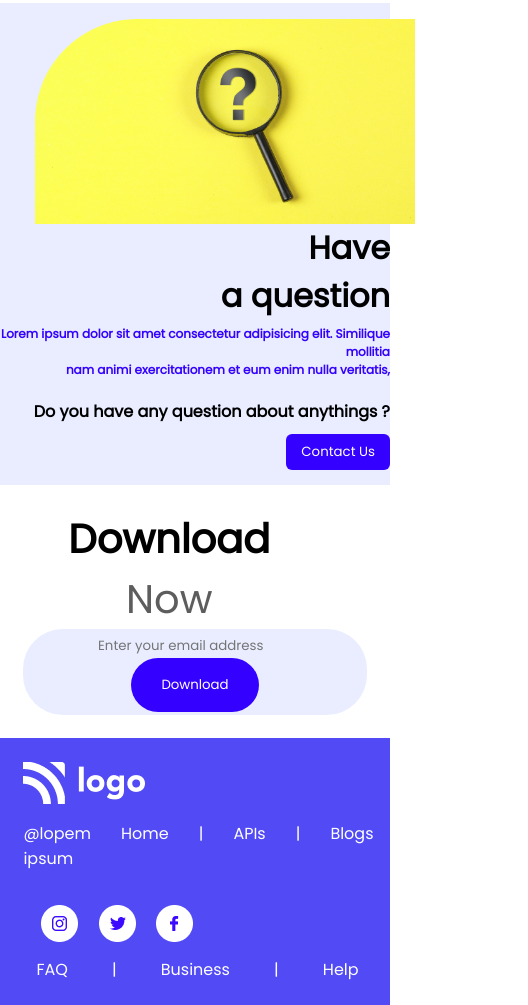
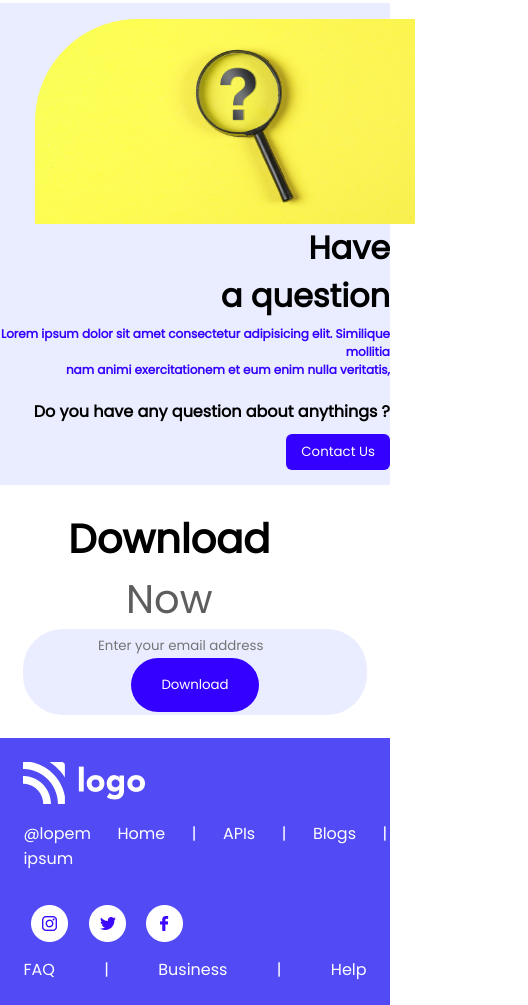
Before and after one commit to MTouthang/demo-company-api, a website: page index.html in a window 390 px wide. Shown: the part 2653-3658 px from the top of the page, 528 px wide, since content can reach past the window. Drawn offline with Linux system fonts and the light colour scheme.

Commit message:
fix extra layout

```diff
--- a/mobileres.css
+++ b/mobileres.css
@@ -121,8 +121,16 @@ nav a{
   }
   .footer-right {
    padding-top: 5%;
+   padding-left: 0px
   }
   .logos-list > li {
     justify-content: center;
     padding: 0px 8px;
   }
+  .list > li + li {
+    padding: 0px 26.5px;
+  }
+  .logos-list > li {
+    justify-content: start;
+    padding: 0px 0px;
+  }
```
